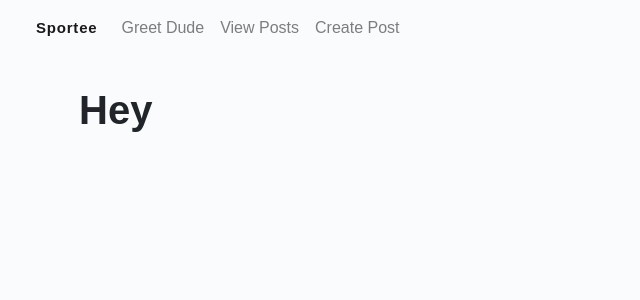
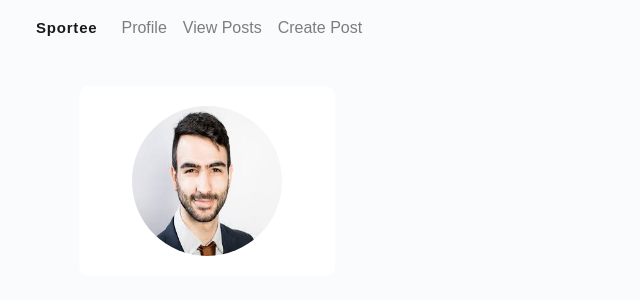
Before and after one commit to Trystanr/IDV204, a Symfony app: template templates/home/custom.html.twig in a window 1280 px wide. Shown: the top 300 px of the page, without its empty margins (0-640 px from the left). Run offline with Twig, Linux system fonts and the light colour scheme; the template is opened without the code that fills it, so the values that code supplies are empty; some libraries are stand-ins or nearby versions; some web fonts are replaced.

Commit message:
Style changes

```diff
--- /dev/null
+++ b/public/css/profile.css
@@ -0,0 +1,16 @@
+.profile-container {
+    background-color: white;
+    width: 20vW;
+    padding: 20px;
+    margin-top: 30px;
+    border-radius: 10px;
+    display: flex;
+    align-items: center;
+    justify-content: center;
+}
+
+.profile-container img {
+    width: 150px;
+    height: 150px;
+    border-radius: 50%;
+}
--- a/templates/base.html.twig
+++ b/templates/base.html.twig
@@ -18,7 +18,7 @@
     <div class="collapse navbar-collapse" id="navbarSupportedContent">
         <ul class="navbar-nav mr-auto">
         <li class="nav-item">
-            <a class="nav-link" href="{{ path('custom', {name:'dude'}) }}">Greet Dude</a>
+            <a class="nav-link" href="{{ path('custom', {name: 'dude' }) }}">Profile</a>
         </li>
         <li class="nav-item">
             <a class="nav-link" href="/post">View Posts</a>
--- a/templates/home/custom.html.twig
+++ b/templates/home/custom.html.twig
@@ -1,4 +1,12 @@
 {% extends ('base.html.twig') %}
+
+{% block stylesheets %}
+	<link rel="stylesheet" href="{{ asset('css/profile.css') }}">
+{% endblock %}
+
 {% block body %}
-<h1>Hey {{ name }}</h1>
+<div class="profile-container">
+<img  src="{{ asset('uploads/profile.jpg') }}" alt="Symfony"/>
+<h1>{{ name }}</h1>
+</div>
 {% endblock %}
```
Also changed, not shown: src/Repository/CommentRepositoy.php (deleted, +0 -50 lines), public/uploads/profile.jpg (added), src/Entity/Comment.php (renamed from src/Entity/Comments.php), 6 other files.
